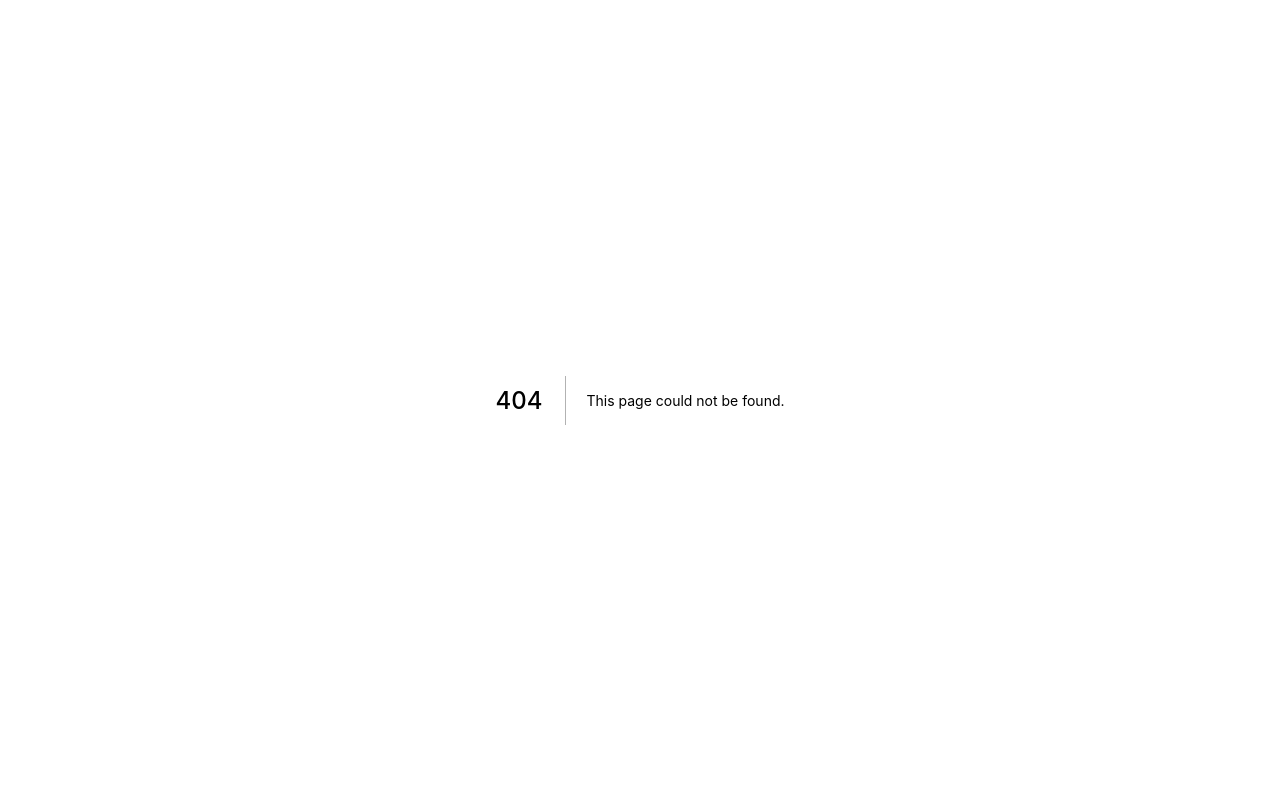
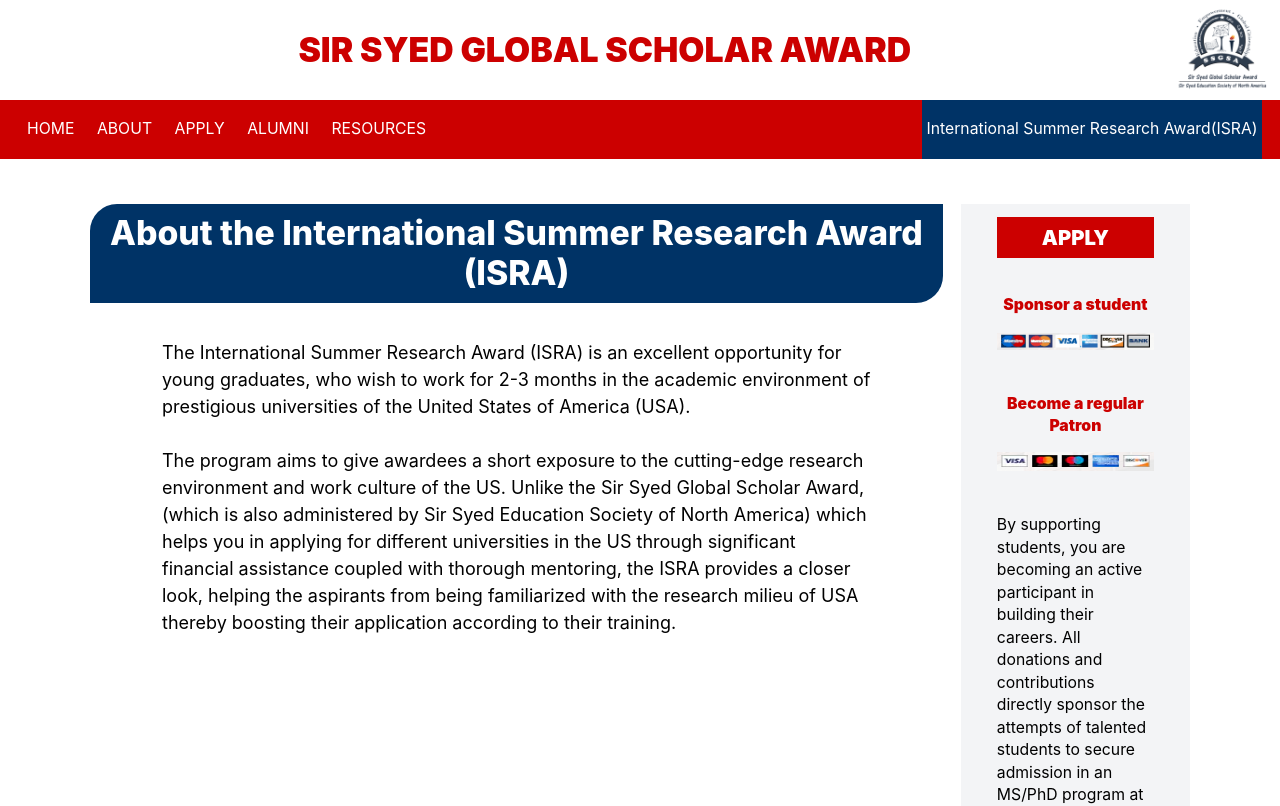
Before and after one commit to ssgsa-us/ssgsa.us, a Next.js app: page /isra in a window 1280 px wide. Before the commit this address had no page. Shown: the top 806 px of the page. Built offline with nearby package versions, Linux system fonts and the light colour scheme.

Commit message:
Add ISRA page

```diff
--- a/components/Header.js
+++ b/components/Header.js
@@ -67,11 +67,9 @@ export default function Header() {
               </div>
               <div className={`group w-full h-full hover:bg-blue-850 ${router.pathname == '/about' && "bg-blue-850"}`}>
                 <div className="md:flex md:flex-col md:justify-center md:h-full">
-                  <Link href="">
-                    <a className="py-4 px-2 text-white text-sm">
+                  <a className="py-4 px-2 text-white text-sm cursor-pointer">
                     ABOUT
                   </a>
-                  </Link>
                 </div>
 
                 <div className="flex-col md:absolute md:top-full bg-red-850 md:bg-gray-200 hidden group-hover:flex w-auto">
@@ -87,11 +85,9 @@ export default function Header() {
                   </Link>
                   <div className="navgroup hover:bg-blue-850">
                     <div className="flex">
-                      <Link href="">
-                        <a className="px-4 md:py-4 md:px-2 text-white md:text-blue-850 navgroup-text text-sm w-full">
+                      <a className="px-4 md:py-4 md:px-2 text-white md:text-blue-850 navgroup-text text-sm w-full cursor-pointer">
                         Members
                       </a>
-                      </Link>
                     </div>
 
                     <div className="flex-col md:absolute md:left-full md:top-1/2 bg-red-850 md:bg-gray-200 hidden navgroup-box w-full">
@@ -126,11 +122,9 @@ export default function Header() {
               </div>
               <div className={`group h-full hover:bg-blue-850 ${router.pathname == '/apply' && "bg-blue-850"}`}>
                 <div className="md:flex md:flex-col md:justify-center md:h-full">
-                  <Link href="">
-                    <a className="py-4 px-2 text-white text-sm">
+                  <a className="py-4 px-2 text-white text-sm cursor-pointer">
                     APPLY
                   </a>
-                  </Link>
                 </div>
 
                 <div className="flex-col md:absolute md:top-full bg-red-850 md:bg-gray-200 hidden group-hover:flex w-auto">
@@ -158,11 +152,9 @@ export default function Header() {
               </div>
               <div className={`group h-full hover:bg-blue-850 ${router.pathname == '/alumni' && "bg-blue-850"}`}>
                 <div className="md:flex md:flex-col md:justify-center md:h-full">
-                  <Link href="">
-                    <a className="py-4 px-2 text-white text-sm">
+                  <a className="py-4 px-2 text-white text-sm cursor-pointer">
                     ALUMNI
                   </a>
-                  </Link>
                 </div>
 
                 <div className="flex-col md:absolute md:top-full bg-red-850 md:bg-gray-200 hidden group-hover:flex w-auto">
@@ -190,12 +182,13 @@ export default function Header() {
 
           <div className="md:flex md:items-center md:space-x-1">
             <div className={`flex flex-col justify-center h-full hover:bg-blue-850 ${router.pathname == '/isra' && "bg-blue-850"}`}>
+              <Link href="/isra">
                 <a
-                href="#"
                   className="px-2 md:py-4 md:px-1 text-white text-sm"
                 >
                   International Summer Research Award(ISRA)
                 </a>
+              </Link>
             </div>
           </div>
         </div>
--- /dev/null
+++ b/components/Isra.js
@@ -0,0 +1,33 @@
+const Isra = () => {
+  return (
+    <div className="text-black">
+      <h1
+        className="mb-8 bg-blue-850 text-xl sm:text-2xl lg:text-3xl text-white text-center font-extrabold py-2 px-2 rounded-tl-3xl rounded-br-3xl"
+      >
+        About the International Summer Research Award (ISRA)
+      </h1>
+
+      <div className="mx-4 sm:mx-8 md:mx-16">
+        <p>
+          The International Summer Research Award (ISRA) is an excellent
+          opportunity for young graduates, who wish to work for 2-3 months in the
+          academic environment of prestigious universities of the United States
+          of America (USA).
+        </p>
+        <br />
+        <p>
+          The program aims to give awardees a short exposure to the cutting-edge
+          research environment and work culture of the US. Unlike the Sir Syed
+          Global Scholar Award, (which is also administered by Sir Syed Education
+          Society of North America) which helps you in applying for different
+          universities in the US through significant financial assistance coupled
+          with thorough mentoring, the ISRA provides a closer look, helping the
+          aspirants from being familiarized with the research milieu of USA thereby
+          boosting their application according to their training.
+        </p>
+      </div>
+    </div>
+  )
+}
+
+export default Isra
--- /dev/null
+++ b/pages/isra.js
@@ -0,0 +1,19 @@
+import Apply from "../components/Apply";
+import Footer from "../components/Footer";
+import Header from "../components/Header";
+import Isra from "../components/Isra";
+import styles from "../styles/Home.module.css";
+
+export default function Home() {
+  return (
+    <div className={styles.container}>
+      <Header />
+      <div className="mx-4 sm:mx-12 lg:mx-20 mt-10 lg:flex justify-around">
+        <Isra />
+        <Apply />
+      </div>
+
+      <Footer />
+    </div>
+  );
+}
```
Lines whose indentation alone changed are shown as unchanged.
